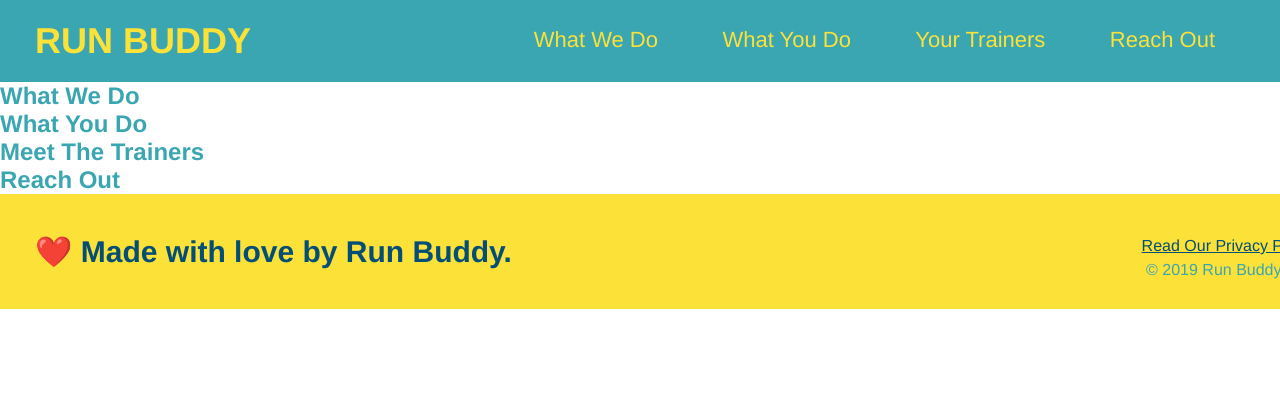
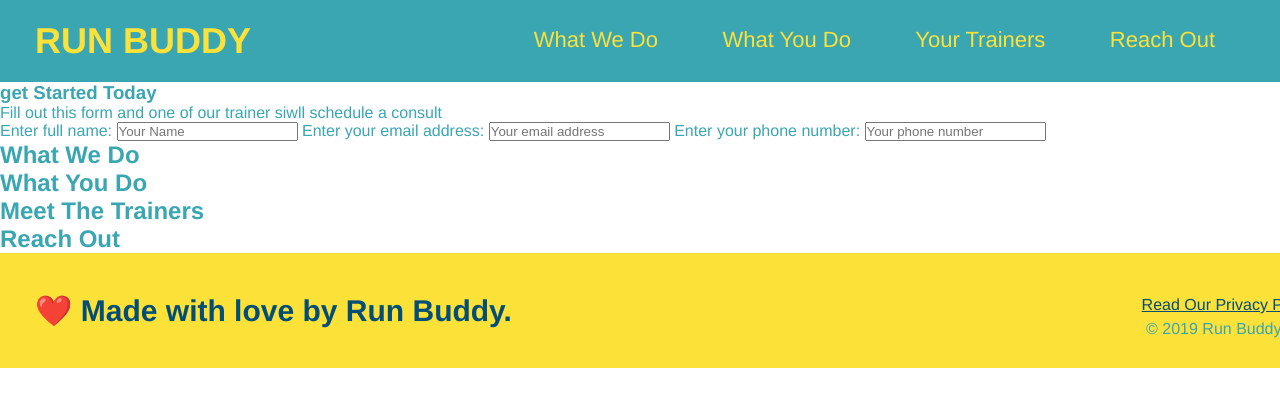
Before and after one commit to Mpages12/module-1, a plain HTML site: page index.html in a window 1280 px wide. Shown: the top 406 px of the page. Drawn offline with Linux system fonts and the light colour scheme.

Commit message:
lesson 1.3 hero
started the hero lesson put input tags

```diff
--- a/index.html
+++ b/index.html
@@ -32,7 +32,21 @@
     </header>
 
     <section>
+        <div>
+            <h3>get Started Today</h3>
+            <p>Fill out this form and one of our trainer siwll schedule a consult</p>
+        <!-- Add form element-->
+        <form>
+            <label for="name">Enter full name:</label>
+            <input type="text" placeholder="Your Name" name="name" id="name" />
+            <label for="email">Enter your email address:</label>
+            <input type="text" placeholder="Your email address" name="email" id="email" />
+            <label for="phone">Enter your phone number:</label>
+            <input type="text" placeholder="Your phone number" name="phone" id="phone" />
+        </form>
+        </div>
     </section>
+
 
     <!-- "What We Do" section -->
     <section>
```
